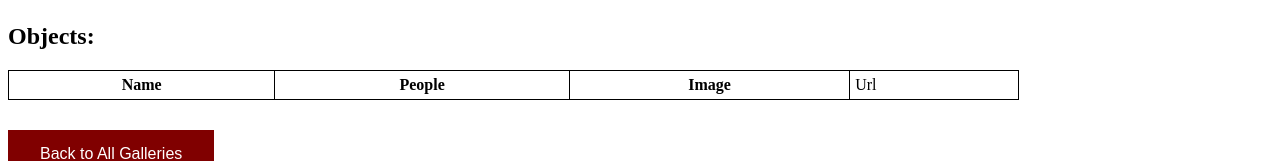
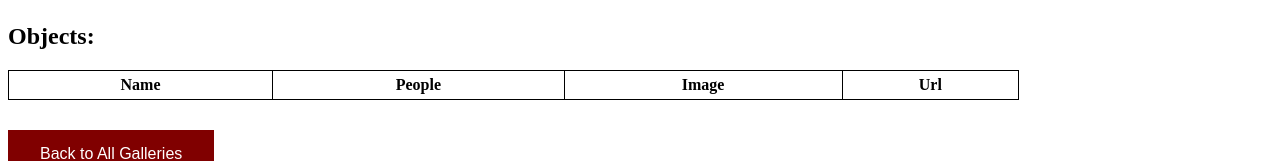
Before and after one commit to bkapb98/cs100-lab1, a plain HTML site: page index.html in a window 1280 px wide. Shown: the part 194-355 px from the top of the page. Drawn offline with Linux system fonts and the light colour scheme.

Commit message:
actually done2

```diff
--- a/index.html
+++ b/index.html
@@ -21,7 +21,7 @@
           <th>Name</th>
           <th>People</th>
           <th>Image</th>
-          <td>Url</th>
+          <th>Url</th>
         </thead>
       </table>
       <div id="button1">
```
